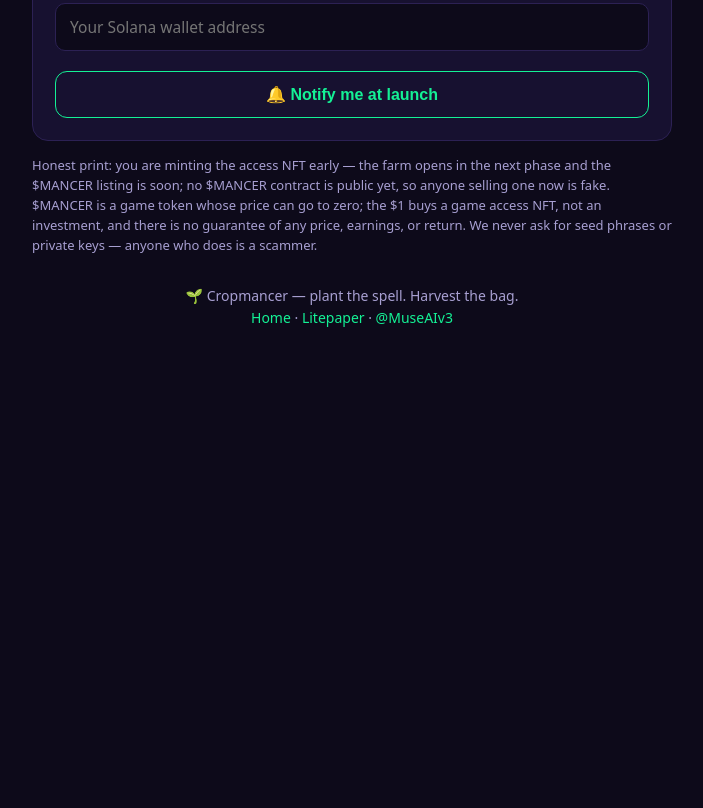
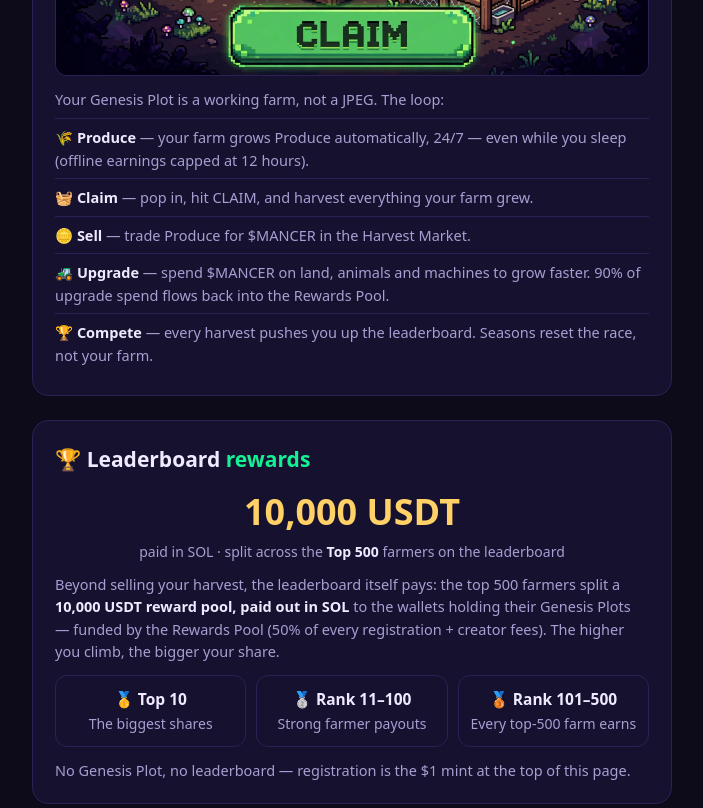
Before and after one commit to cropmancer/cropmancer.github.io, a plain HTML site: page register.html in a window 1280 px wide. Shown: the part 1494-2302 px from the top of the page, without its empty margins (288-991 px from the left). Before the commit the page ends 1857 px from the top, so only its background shows below. Drawn offline with Linux system fonts and the light colour scheme.

Commit message:
Add gameplay + 10,000 USDT leaderboard rewards (Top 500, paid in SOL)

```diff
--- a/register.html
+++ b/register.html
@@ -28,6 +28,21 @@ h1{font-size:40px;margin:14px 0 6px;background:linear-gradient(90deg,var(--grn),
 .addr{font-family:ui-monospace,Menlo,monospace;font-size:13.5px;word-break:break-all;background:#0d0a1a;border:1px solid var(--line);border-radius:10px;padding:10px 12px;margin:12px 0}
 .btn{display:inline-block;padding:12px 22px;border-radius:12px;font-weight:700;background:linear-gradient(90deg,var(--pur),#6d28d9);color:#fff}
 .warn{background:#221a3d;border:1px solid var(--gold);color:var(--gold);border-radius:12px;padding:12px 16px;font-size:14px;margin:16px 0 4px;text-align:left}
+.sec{background:var(--card);border:1px solid var(--line);border-radius:16px;padding:22px;margin:24px 0 8px;text-align:left}
+.sec h2{font-size:21px;margin-bottom:8px}
+.sec h2 span{color:var(--grn)}
+.sec p{color:var(--mut);font-size:14.5px}
+.sec p b{color:var(--txt)}
+.gameimg{width:100%;border-radius:12px;border:1px solid var(--line);display:block;margin:6px 0 12px}
+.loop{list-style:none;margin-top:8px}
+.loop li{padding:7px 0;border-top:1px solid var(--line);font-size:14.5px;color:var(--mut)}
+.loop li b{color:var(--txt)}
+.prize{font-size:36px;font-weight:800;color:var(--gold);text-align:center;margin:4px 0 2px}
+.prize-sub{text-align:center;color:var(--mut);font-size:14px;margin-bottom:10px}
+.prize-sub b{color:var(--txt)}
+.tiers{display:grid;grid-template-columns:repeat(auto-fit,minmax(150px,1fr));gap:10px;margin-top:12px}
+.tier{border:1px solid var(--line);border-radius:12px;padding:11px;text-align:center;font-size:14px;color:var(--mut)}
+.tier b{display:block;color:var(--txt);font-size:15.5px;margin-bottom:2px}
 form{background:var(--card);border:1px solid var(--line);border-radius:16px;padding:22px;margin:24px 0 8px;text-align:left}
 form h2{font-size:19px;margin-bottom:4px}
 form p{color:var(--mut);font-size:14px;margin-bottom:8px}
@@ -63,6 +78,32 @@ footer{text-align:center;color:var(--mut);font-size:14px;padding-bottom:34px}
 
 <div class="warn">⚠️ <b>Send only from a wallet you control — never from an exchange</b> (Binance, etc.). The NFT is minted to the wallet that sends the payment; a payment sent from an exchange would mint your NFT to the exchange's wallet and it would be lost. Send exactly 0.0145 SOL: overpaying still mints (no change returned); underpaying does not mint.</div>
 
+<div class="sec">
+<h2>🎮 How the game <span>plays</span></h2>
+<img class="gameimg" src="gameplay.jpg" alt="Cropmancer gameplay concept — your farm, your Produce, one big CLAIM button">
+<p>Your Genesis Plot is a working farm, not a JPEG. The loop:</p>
+<ul class="loop">
+<li>🌾 <b>Produce</b> — your farm grows Produce automatically, 24/7 — even while you sleep (offline earnings capped at 12 hours).</li>
+<li>🧺 <b>Claim</b> — pop in, hit CLAIM, and harvest everything your farm grew.</li>
+<li>🪙 <b>Sell</b> — trade Produce for $MANCER in the Harvest Market.</li>
+<li>🚜 <b>Upgrade</b> — spend $MANCER on land, animals and machines to grow faster. 90% of upgrade spend flows back into the Rewards Pool.</li>
+<li>🏆 <b>Compete</b> — every harvest pushes you up the leaderboard. Seasons reset the race, not your farm.</li>
+</ul>
+</div>
+
+<div class="sec">
+<h2>🏆 Leaderboard <span>rewards</span></h2>
+<div class="prize">10,000 USDT</div>
+<div class="prize-sub">paid in SOL · split across the <b>Top 500</b> farmers on the leaderboard</div>
+<p>Beyond selling your harvest, the leaderboard itself pays: the top 500 farmers split a <b>10,000 USDT reward pool, paid out in SOL</b> to the wallets holding their Genesis Plots — funded by the Rewards Pool (50% of every registration + creator fees). The higher you climb, the bigger your share.</p>
+<div class="tiers">
+<div class="tier"><b>🥇 Top 10</b>The biggest shares</div>
+<div class="tier"><b>🥈 Rank 11–100</b>Strong farmer payouts</div>
+<div class="tier"><b>🥉 Rank 101–500</b>Every top-500 farm earns</div>
+</div>
+<p style="margin-top:12px">No Genesis Plot, no leaderboard — registration is the $1 mint at the top of this page.</p>
+</div>
+
 <form action="https://formsubmit.co/c7726313cab6b514197f65e9370631e7" method="POST">
 <h2>Want the launch ping? (optional)</h2>
 <p>The payment above is the whole registration. Leave an email or X handle only if you want us to ping you the moment the farm opens and $MANCER lists.</p>
```
Also changed, not shown: index.html (+1 -1 lines), litepaper.html (+1 -1 lines).
